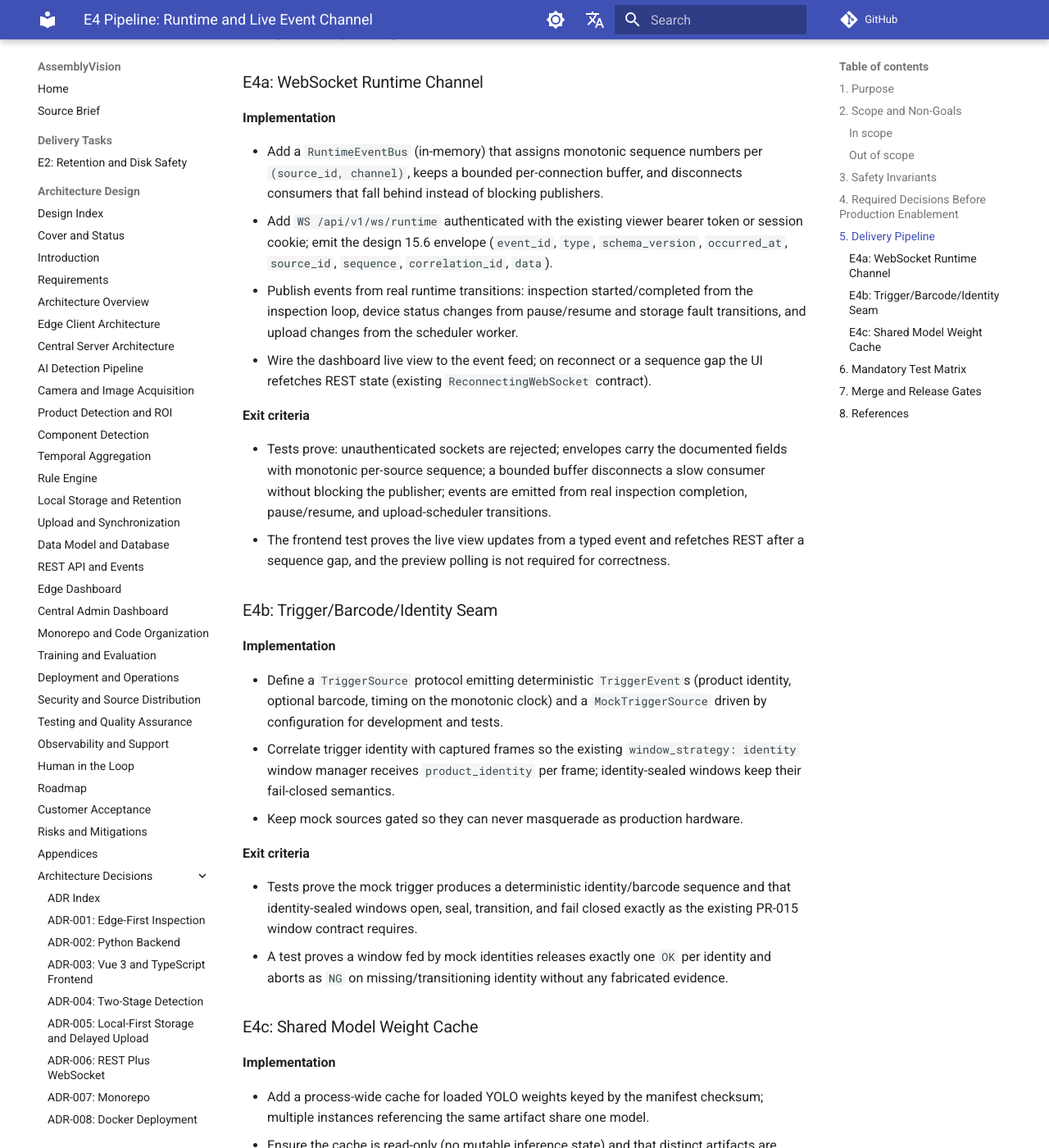
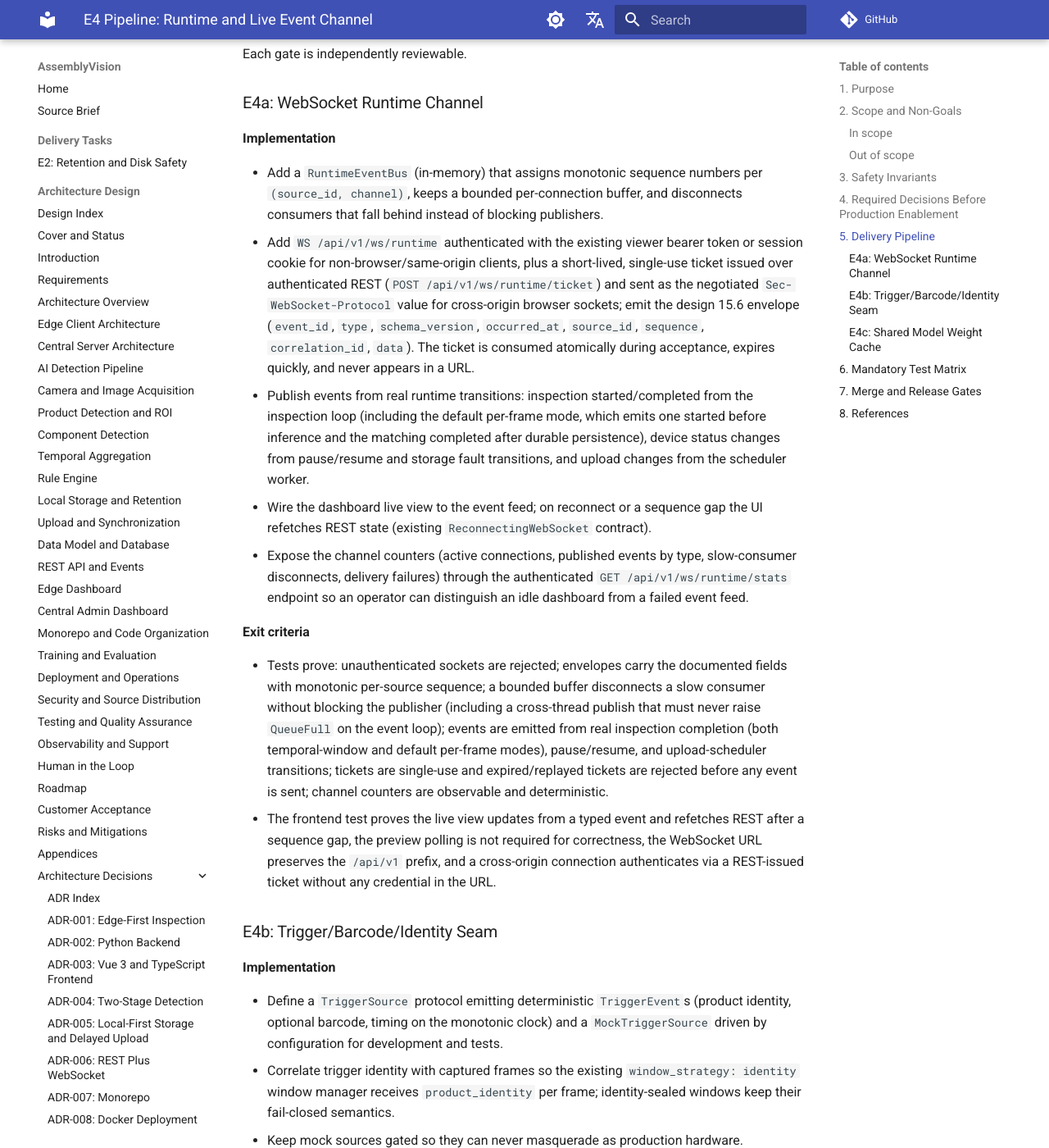
Before and after one commit to dream-studio-china/assembly-vision, an MkDocs documentation site: the page built from docs/tasks/E4-runtime.md, in a window 1280 px wide and 1400 px high, scrolled down 2352 px. Shown: the whole window at 82% size. Built offline with MkDocs 1.6.1 and Material for MkDocs 9.7.7, drawn with Linux system fonts in a browser that asks for light colours; comment, search, counter and statistics services are not loaded; some of the changed text lies outside the part shown.

Commit message:
docs: record PR-023 review resolution and E4 channel updates
Marks the PR-023 review RESOLVED with the resolution checklist for all five
findings, and updates the E4 task document and design 15 to describe the
ticket-based cross-origin WebSocket authentication, per-frame
inspection.started, and the authenticated runtime stats endpoint.

```diff
--- a/docs/tasks/E4-runtime.md
+++ b/docs/tasks/E4-runtime.md
@@ -55,8 +55,10 @@ The following invariants are mandatory in every E4 change and test:
    worker: the bus is non-blocking, buffers are bounded, and a slow consumer
    is disconnected rather than throttling the publisher.
 3. WebSocket authentication uses the same viewer credential/session model as
-   REST; tokens never appear in URL query logs, and unauthenticated sockets
-   are rejected before any event is sent.
+   REST; cross-origin browser sockets use a short-lived, single-use ticket
+   issued over authenticated REST and sent as the negotiated subprotocol.
+   Tokens and tickets never appear in URL query logs, and unauthenticated,
+   expired, or replayed tickets are rejected before any event is sent.
 4. The sequence is monotonic per `(source_id, channel)`; a gap always means
    events were lost and clients must refetch REST. Reconnects preserve
    continuity and do not signal a gap (design 14.4.1).
@@ -92,26 +94,41 @@ Each gate is independently reviewable.
   per `(source_id, channel)`, keeps a bounded per-connection buffer, and
   disconnects consumers that fall behind instead of blocking publishers.
 - Add `WS /api/v1/ws/runtime` authenticated with the existing viewer bearer
-  token or session cookie; emit the design 15.6 envelope (`event_id`, `type`,
-  `schema_version`, `occurred_at`, `source_id`, `sequence`, `correlation_id`,
-  `data`).
+  token or session cookie for non-browser/same-origin clients, plus a
+  short-lived, single-use ticket issued over authenticated REST
+  (`POST /api/v1/ws/runtime/ticket`) and sent as the negotiated
+  `Sec-WebSocket-Protocol` value for cross-origin browser sockets; emit the
+  design 15.6 envelope (`event_id`, `type`, `schema_version`, `occurred_at`,
+  `source_id`, `sequence`, `correlation_id`, `data`). The ticket is consumed
+  atomically during acceptance, expires quickly, and never appears in a URL.
 - Publish events from real runtime transitions: inspection started/completed
-  from the inspection loop, device status changes from pause/resume and
-  storage fault transitions, and upload changes from the scheduler worker.
+  from the inspection loop (including the default per-frame mode, which emits
+  one started before inference and the matching completed after durable
+  persistence), device status changes from pause/resume and storage fault
+  transitions, and upload changes from the scheduler worker.
 - Wire the dashboard live view to the event feed; on reconnect or a sequence
   gap the UI refetches REST state (existing `ReconnectingWebSocket`
   contract).
+- Expose the channel counters (active connections, published events by type,
+  slow-consumer disconnects, delivery failures) through the authenticated
+  `GET /api/v1/ws/runtime/stats` endpoint so an operator can distinguish an
+  idle dashboard from a failed event feed.
 
 **Exit criteria**
 
 - Tests prove: unauthenticated sockets are rejected; envelopes carry the
   documented fields with monotonic per-source sequence; a bounded buffer
-  disconnects a slow consumer without blocking the publisher; events are
-  emitted from real inspection completion, pause/resume, and upload-scheduler
-  transitions.
+  disconnects a slow consumer without blocking the publisher (including a
+  cross-thread publish that must never raise `QueueFull` on the event loop);
+  events are emitted from real inspection completion (both temporal-window and
+  default per-frame modes), pause/resume, and upload-scheduler transitions;
+  tickets are single-use and expired/replayed tickets are rejected before any
+  event is sent; channel counters are observable and deterministic.
 - The frontend test proves the live view updates from a typed event and
-  refetches REST after a sequence gap, and the preview polling is not required
-  for correctness.
+  refetches REST after a sequence gap, the preview polling is not required
+  for correctness, the WebSocket URL preserves the `/api/v1` prefix, and a
+  cross-origin connection authenticates via a REST-issued ticket without any
+  credential in the URL.
 
 ### E4b: Trigger/Barcode/Identity Seam
 
@@ -154,8 +171,8 @@ Each gate is independently reviewable.
 
 | Area | Required cases |
 |---|---|
-| WebSocket | auth reject; envelope fields; monotonic per-source sequence; bounded buffer + slow-consumer disconnect without publisher block; gap semantics |
-| Event sources | inspection completed; pause/resume device status; upload change from the scheduler |
+| WebSocket | auth reject (bearer/session/ticket); envelope fields; monotonic per-source sequence; bounded buffer + slow-consumer disconnect without publisher block (including cross-thread `QueueFull`); single-use/expired ticket rejection; gap semantics |
+| Event sources | inspection started+completed (temporal-window and default per-frame modes); pause/resume device status; upload change from the scheduler |
 | Identity seam | mock trigger deterministic sequence; identity window open/seal/transition/fail-closed; one OK per identity; no fabricated evidence |
 | Shared weights | same-manifest reuse (one load); distinct manifests separate; read-only sharing |
 | Frontend | event-driven live refresh; REST refetch on gap/reconnect |
```
Also changed, not shown: docs/ai/context.md (+14 -5 lines), docs/design/15-rest-api-and-events.md (+3 -1 lines), docs/reviews/PR-023-review.md (added, +346 -0 lines).
